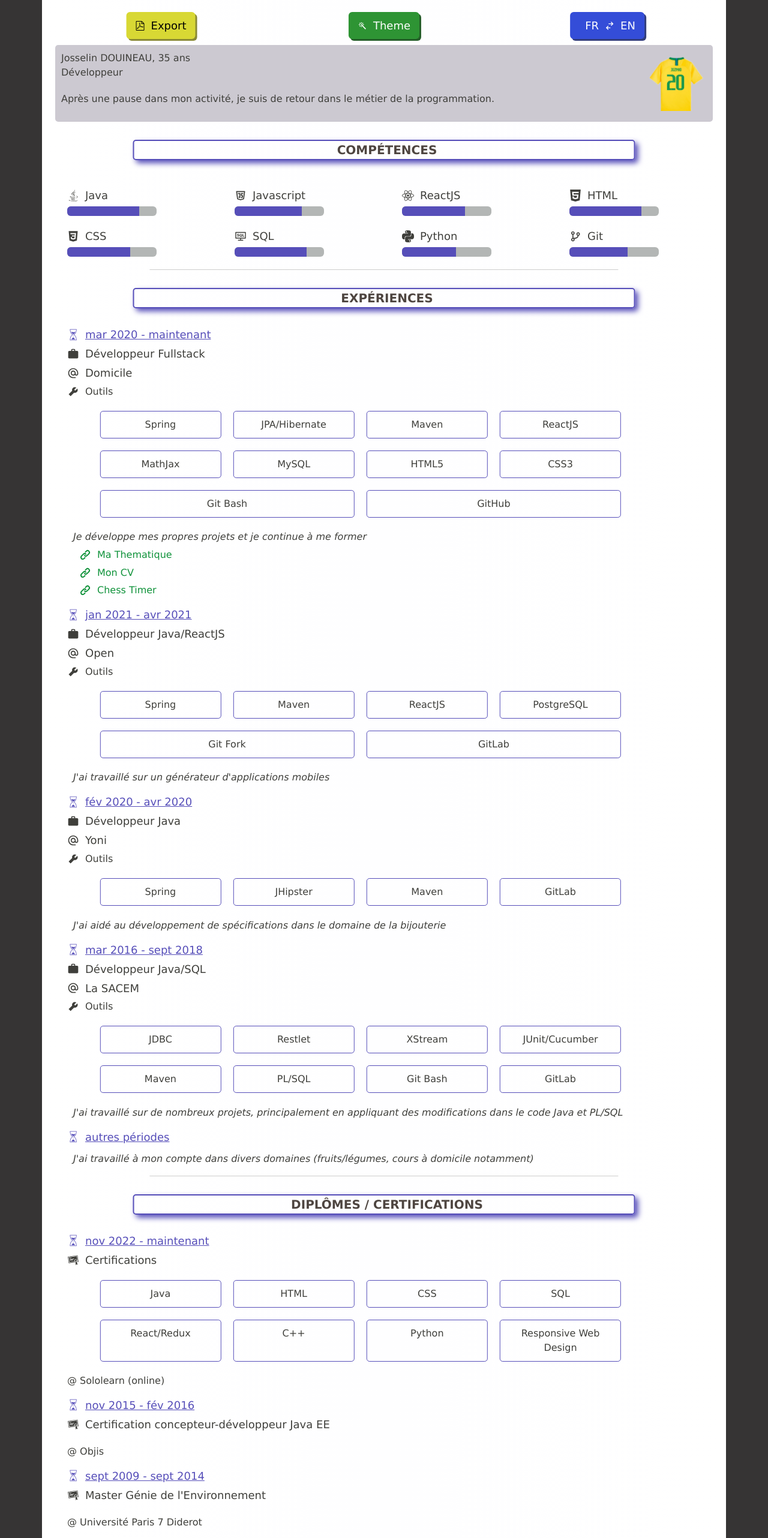
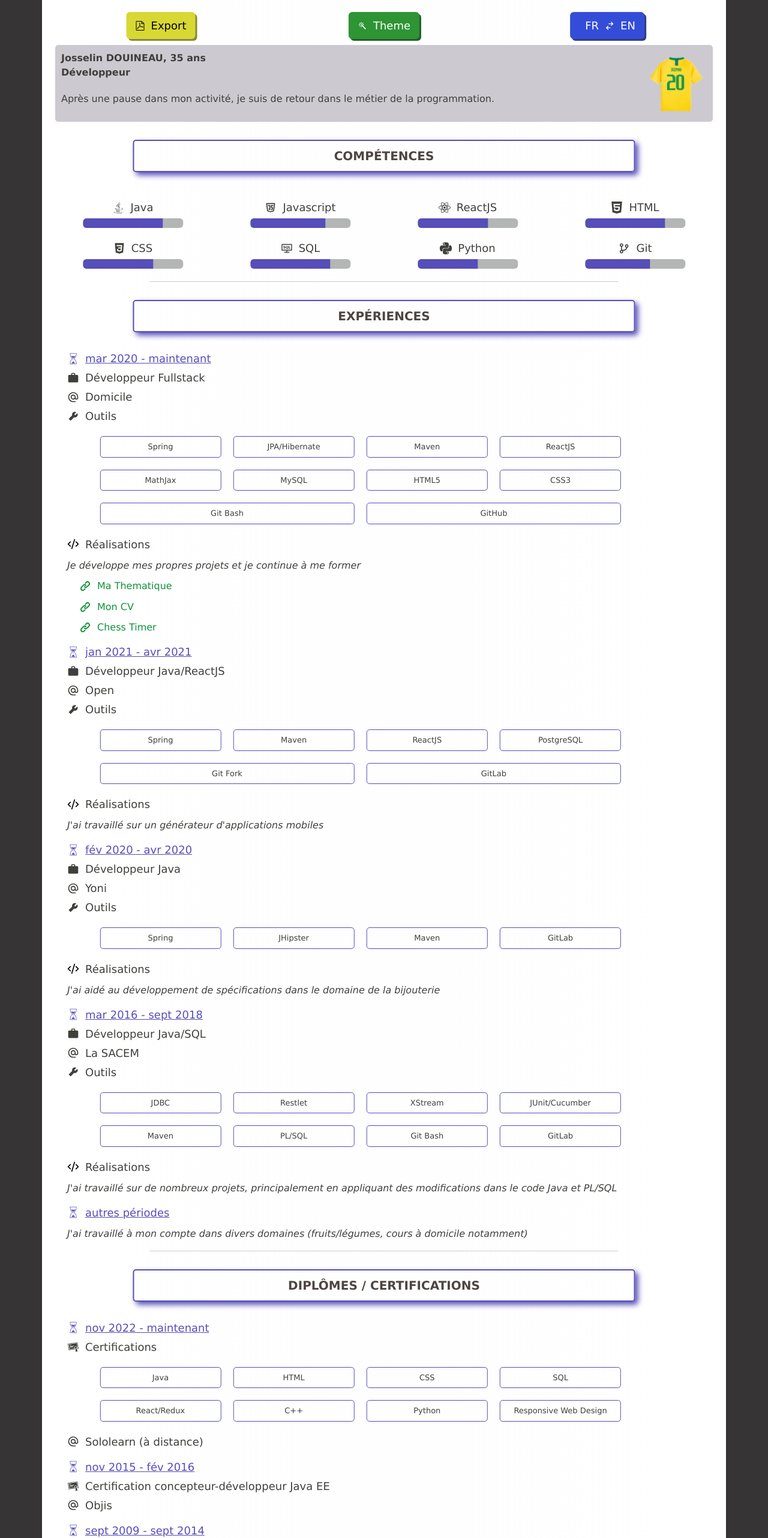
Before and after one commit to jozinho22/cv, a React (Create React App) app: page / in a window 1280 px wide. Shown: the top 2564 px of the page at 60% size. Built offline with nearby package versions, Linux system fonts and the light colour scheme.

Commit message:
rearrange skills to be centered - add links for education

```diff
--- a/src/components/CurriculumVitae.css
+++ b/src/components/CurriculumVitae.css
@@ -10,12 +10,6 @@
     text-align: left;
     padding: 20px;
     color: var(--simple-text-color);
-}
-
-@media (width < 450px) {
-    .curriculum-vitae-container {
-        font-size: 15px;
-    }
 }
 
 /* header */
@@ -155,10 +149,26 @@ hr {
     padding-left: 10px;
 }
 
+.display-flex {
+    display: flex;
+    flex-wrap: wrap;
+    justify-content: center;
+    align-content:flex-start;
+    align-items: center;
+    gap: 20px;
+    margin-top: 20px;
+    margin-bottom: 20px;
+    width: 80%;
+    position: relative;
+    left: 25%;
+    transform: translateX(-25%);
+    font-size: small;
+}
+
 .flex-content {
     text-align: center;
     border: 1px solid var(--highlight-color);
-    padding: 10px;
+    padding: 7px;
     flex: 1 0 20%;
     width: fit-content;
     border-radius: 5px;
@@ -175,7 +185,7 @@ hr {
     font-size: 20px;
     font-weight: bolder;
     text-transform: uppercase;
-    padding-left: 10px;
+    padding: 10px;
     color: var(--title-color);
     margin-top: 30px;
     margin-bottom: 30px;
@@ -189,13 +199,11 @@ hr {
     width: 75%;
 }
 
-@media(width < 450px) {
-    .title {
-        padding-left: 5px;
-    }
+/* intro */
+.me, .profession {
+    font-weight: bold;
 }
 
-/* intro */
 .intro {
     padding: 10px;
     background: var(--intro-background-color);
@@ -236,12 +244,23 @@ hr {
 
 .skills .element {
     flex: 1 0 21%;
+    padding: 0px;
 }
 
 @media (width < 450px) {
    .skills .element {
         flex: 1 0 40%;
     }
+}
+
+.skills .element .icon-block {
+    text-align: center;
+}
+
+.skills .element .progress {
+    position: relative;
+    left: 50%;
+    transform: translateX(-50%);
 }
 
 .progress {
@@ -280,40 +299,19 @@ hr {
     text-decoration: underline;
 }
 
-.desc {
+.achievements .desc {
     font-style: italic;
     text-align: justify;
     width: 90%;
     margin-top: 10px;
 }
 
-.desc .element-of-icon, .reference .element-of-icon {
+.reference .element-of-icon {
     font-size: medium;
 }
 
-.tools .element-of-icon {
-    font-size: medium;
-}
-
-/* .tools .table thead {
-    border-radius: 5px;
-} */
-
-.tools-display-flex {
-    display: flex;
-    flex-wrap: wrap;
-    justify-content: center;
-    align-content:flex-start;
-    gap: 20px;
-    margin-top: 20px;
-    margin-bottom: 20px;
-    width: 80%;
-    position: relative;
-    left: 25%;
-    transform: translateX(-25%);
-}
-
 .reference {
+    margin-top: 10px;
     padding-left: 20px;
     display: flex;
     flex-direction: column;
@@ -321,29 +319,9 @@ hr {
 
 /* education */
 
-.education-display-flex {
-    display: flex;
-    flex-wrap: wrap;
-    justify-content: center;
-    align-content:flex-start;
-    gap: 20px;
-    margin-top: 20px;
-    margin-bottom: 20px;
-    width: 80%;
-    position: relative;
-    left: 25%;
-    transform: translateX(-25%);
+.education a {
+    color : inherit !important;
 }
-
-.education-content {
-    text-align: center;
-    border: 1px solid red;
-}
-
-.diplomas {
-    margin-bottom: 20px;
-}
-
 /* leasures */
 .leasures {
     display: flex;
--- a/src/components/parts/Education.jsx
+++ b/src/components/parts/Education.jsx
@@ -3,6 +3,7 @@ import getDiplomas from "./infos/getDiplomas";
 
 import {GiSandsOfTime} from 'react-icons/gi';
 import {GiDiploma} from 'react-icons/gi';
+import {MdOutlineAlternateEmail} from 'react-icons/md';
 import AppContext from '../context/AppContext';
 import languageChooser from '../helpers/languageChooser';
 import getTitles from './infos/getTitles';
@@ -33,7 +34,7 @@ const Education = () => {
                                                         {language === "French" ? "Certifications" : "Certificates"}
                                                     </div>
 
-                                                        <div className="education-display-flex">
+                                                    <div className="display-flex">
                                                         {
                                                             diploma.title.map((certif, index) => {
                                                                 return <div key={index} className="flex-content">
@@ -47,14 +48,21 @@ const Education = () => {
                                                     :   <>
                                                             <GiDiploma className="icon" />
                                                             <div className="element-of-icon">
+                                                                <a href={diploma.titleLink} target="_blank" rel="noreferrer">
                                                                     {diploma.title}
+                                                                </a>
                                                             </div>
                                                         </>
                                         }
 
                                     </div>
-                                        <div className ="school">
-                                            @ {diploma.school}
+                                    <div className="icon-block school">
+                                        <MdOutlineAlternateEmail className="icon" />
+                                        <div className="element-of-icon">
+                                            <a href={diploma.schoolLink} target="_blank" rel="noreferrer">
+                                                {diploma.school}
+                                            </a>
+                                        </div>
                                     </div>
                                 </div>
                     })}
--- a/src/components/parts/Experience.jsx
+++ b/src/components/parts/Experience.jsx
@@ -5,6 +5,7 @@ import {HiLink} from 'react-icons/hi';
 import {MdWork} from 'react-icons/md';
 import {MdAlternateEmail} from 'react-icons/md';
 import {AiFillTool} from 'react-icons/ai';
+import {GrCode} from 'react-icons/gr';
 import AppContext from '../context/AppContext';
 import languageChooser from '../helpers/languageChooser';
 import getTitles from './infos/getTitles';
@@ -49,7 +50,7 @@ const Experience = () => {
                                                     <div className="element-of-icon">
                                                         {language === "French" ? "Outils" : "Tools"}
                                                     </div>
-                                                    <div className="tools-display-flex">
+                                                    <div className="display-flex">
                                                         {
                                                             job.tools.map((tool, index) => {
                                                                 return <div key={index} className="flex-content">
@@ -64,8 +65,14 @@ const Experience = () => {
                                             }
 
                                         </div>
-                                        <div className="icon-block desc">
-                                            <div className="element-of-icon">{job.desc}</div>
+                                        <div className="icon-block achievements">
+                                            {job.company ?
+                                                <>
+                                                    <GrCode className="icon" />
+                                                    <div className="element-of-icon">{language === "French" ? "Réalisations" : "Achievements"}</div>
+                                                </>    :  <></>
+                                            }
+                                            <div className="desc">{job.desc}</div>
                                         </div>
                                         {
                                             job.references ?
--- a/src/components/parts/Intro.jsx
+++ b/src/components/parts/Intro.jsx
@@ -11,8 +11,8 @@ const Intro = () => {
 
     return  <div className="intro">
                 <img src={favicon512} alt=""/>
-                <div className="heading">{intro.me}</div>
-                <div className="prof">{intro.profession}</div>
+                <div className="me">{intro.me}</div>
+                <div className="profession">{intro.profession}</div>
 
                 <div className="summary">
                     <p>
--- a/src/components/parts/infos/getDiplomas.jsx
+++ b/src/components/parts/infos/getDiplomas.jsx
@@ -4,34 +4,42 @@ const getDiplomas = () => {
                     {
                         period: "nov 2022 - maintenant",
                         title: "Java, HTML, CSS, SQL, React/Redux, C++, Python, Responsive Web Design".split(","),
-                        school: "Sololearn (online)"
+                        school: "Sololearn (à distance)",
+                        schoolLink: "https://www.sololearn.com/"
                     },
                     {
                         period: "nov 2015 - fév 2016",
                         title: "Certification concepteur-développeur Java EE",
-                        school: "Objis"
+                        school: "Objis",
+                        schoolLink: "https://objis.com/"
                     },
                     {
                         period: "sept 2009 - sept 2014",
                         title: "Master Génie de l'Environnement",
-                        school: "Université Paris 7 Diderot"
+                        titleLink: "https://www.ipgp.fr/fr/master/genie-de-lenvironnement-industrie-gei",
+                        school: "Université Paris 7 Diderot",
+                        schoolLink: "https://u-paris.fr/en/"
                     }
                 ],
                 english: [
                     {
                         period: "nov 2022 - maintenant",
                         title: "Java, HTML, CSS, SQL, React/Redux, C++, Python, Responsive Web Design".split(","),
-                        school: "Sololearn (online)"
+                        school: "Sololearn (online)",
+                        schoolLink: "https://www.sololearn.com/"
                     },
                     {
                         period: "nov 2015 - febr 2016",
                         title: "Java EE designer-developer certification",
-                        school: "Objis"
+                        school: "Objis",
+                        schoolLink: "https://objis.com/"
                     },
                     {
                         period: "sept 2009 - sept 2014",
                         title: "Master's degree in Environmental Ingeneering",
-                        school: "Université Paris 7 Diderot"
+                        titleLink: "https://www.ipgp.fr/fr/master/genie-de-lenvironnement-industrie-gei",
+                        school: "Université Paris 7 Diderot",
+                        schoolLink: "https://u-paris.fr/en/"
                     }
                 ]
             }
```
Lines whose indentation alone changed are shown as unchanged.
